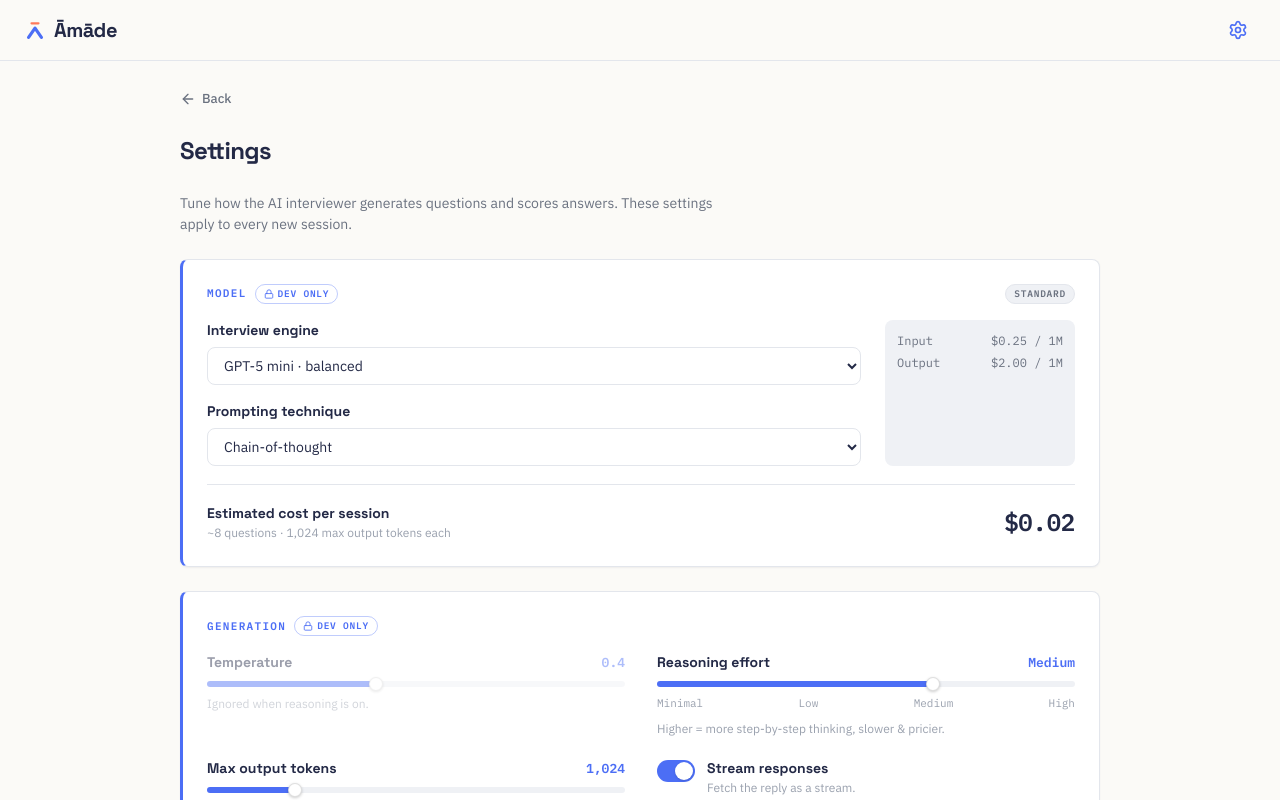
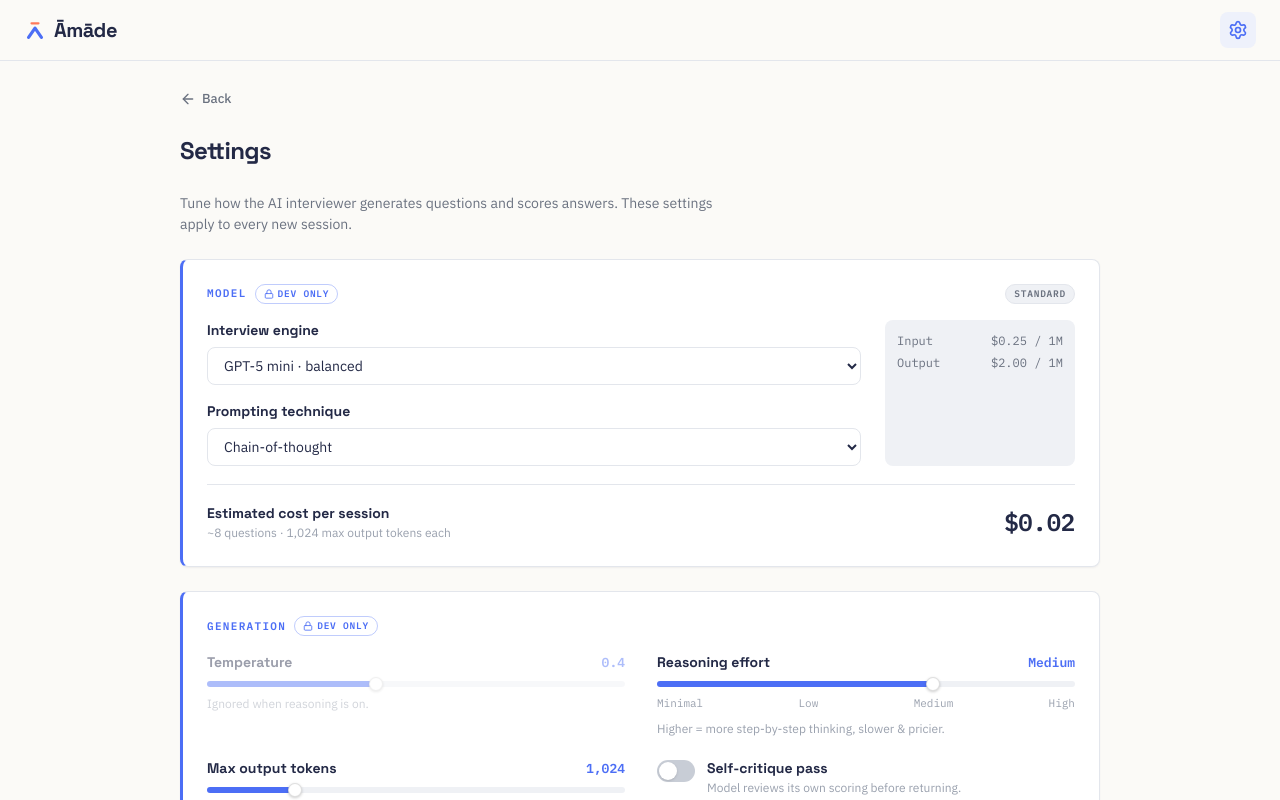
Before and after one commit to hamidehnouri/amade-interview-prep, a Next.js app: page /settings in a window 1280 px wide. Built offline with nearby package versions, Linux system fonts and the light colour scheme.

Commit message:
Remove unused Stream responses setting

```diff
--- a/src/app/settings/page.tsx
+++ b/src/app/settings/page.tsx
@@ -74,7 +74,6 @@ export default function SettingsPage() {
           <Slider label="Reasoning effort" value={reasoningIdx} min={0} max={3} step={1} onChange={(i) => set({ reasoning: REASONING[i] })} format={(v) => cap(REASONING[v])} ticks={["Minimal", "Low", "Medium", "High"]} hint="Higher = more step-by-step thinking, slower & pricier." />
           <Slider label="Max output tokens" value={draft.maxTokens} min={256} max={4096} step={128} onChange={(v) => set({ maxTokens: v })} format={(v) => v.toLocaleString()} hint="Longer = more detailed feedback." />
           <div className="flex flex-col gap-4">
-            <Toggle checked={draft.stream} onChange={(v) => set({ stream: v })} label="Stream responses" hint="Fetch the reply as a stream." />
             <Toggle checked={draft.selfCritique} onChange={(v) => set({ selfCritique: v })} label="Self-critique pass" hint="Model reviews its own scoring before returning." />
           </div>
         </div>
--- a/src/components/AppShell.tsx
+++ b/src/components/AppShell.tsx
@@ -13,10 +13,15 @@ export default function AppShell({ children }: { children: React.ReactNode }) {
           <Image src="/amade-logo.svg" alt="Āmāde" width={22} height={22} priority />
           <span className="font-display text-[20px] font-bold tracking-tight">Āmāde</span>
         </Link>
-        <Link href="/settings" aria-label="Settings"
-          className={`rounded-lg p-2 transition-colors ${pathname === "/settings" ? "text-accent" : "text-muted hover:text-ink"}`}>
-          <Settings size={20} />
-        </Link>
+        <div className="group relative">
+          <Link href="/settings" aria-label="Advanced prompt settings"
+            className={`flex rounded-lg p-2 transition-colors ${pathname === "/settings" ? "bg-blue-50 text-accent" : "text-muted hover:bg-line-subtle hover:text-ink"}`}>
+            <Settings size={20} />
+          </Link>
+          <span className="pointer-events-none absolute right-0 top-full z-10 mt-1 whitespace-nowrap rounded-md bg-ink px-2 py-1 text-[11px] font-medium text-white opacity-0 transition-opacity group-hover:opacity-100">
+            Advanced prompt settings
+          </span>
+        </div>
       </header>
       <main className="flex-1 overflow-y-auto p-7">{children}</main>
     </div>
--- a/src/lib/schemas.ts
+++ b/src/lib/schemas.ts
@@ -6,7 +6,6 @@ export const SettingsSchema = z.object({
   temperature: z.number().min(0).max(2).default(0.4),
   maxTokens: z.number().int().positive().default(1024),
   reasoning: z.enum(["minimal", "low", "medium", "high"]).catch("medium"),
-  stream: z.boolean().default(false),
   selfCritique: z.boolean().default(false),
 });
 
--- a/src/lib/settings.tsx
+++ b/src/lib/settings.tsx
@@ -7,12 +7,11 @@ export type GenerationSettings = {
   temperature: number;
   maxTokens: number;
   reasoning: "minimal" | "low" | "medium" | "high";
-  stream: boolean;
   selfCritique: boolean;
 };
 export const DEFAULT_SETTINGS: GenerationSettings = {
   model: "openai/gpt-5-mini", technique: "chain_of_thought", temperature: 0.4,
-  maxTokens: 1024, reasoning: "medium", stream: true, selfCritique: false,
+  maxTokens: 1024, reasoning: "medium", selfCritique: false,
 };
 const KEY = "amade.settings";
 let state: GenerationSettings = DEFAULT_SETTINGS;
```
